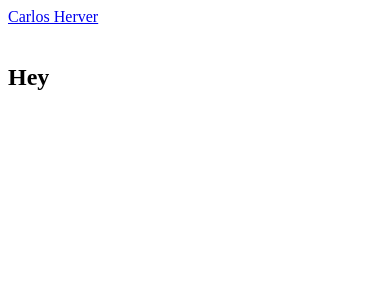
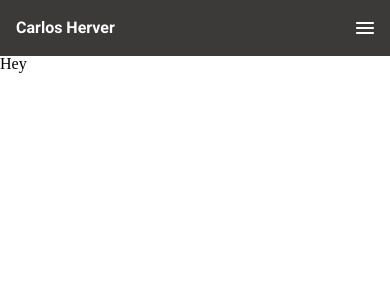
Before and after one commit to carloshs1994/portfolio-react, a React (Create React App) app: page / in a window 390 px wide. Shown: the top 300 px of the page. Built offline with nearby package versions, Linux system fonts and the light colour scheme.

Commit message:
Finish header for mobile version

```diff
--- a/src/App.js
+++ b/src/App.js
@@ -1,5 +1,6 @@
 import React from 'react';
 import Header from './components/Header';
+import './style/main.scss';
 
 function App() {
   return (
--- a/src/components/Header.js
+++ b/src/components/Header.js
@@ -1,11 +1,28 @@
 import React from 'react';
 import Hamburgerbutton from '../img/hamburger-button.svg';
+import CloseButton from '../img/close-button.svg';
+import Envelope from '../img/envelope.svg';
 
 const Header = () => (
   <header>
     <a href="/">Carlos Herver</a>
     <nav>
       <img src={Hamburgerbutton} alt="Hamburger button" />
+      <ul>
+        <li className="close">
+          <button type="button">
+            <img src={CloseButton} alt="close" />
+          </button>
+        </li>
+        <li><a href="#works-section-id">Portafolio</a></li>
+        <li><a href="#about-section-id">About</a></li>
+        <li><a href="#contact-section-id">Contact</a></li>
+        <li className="envelope">
+          <a href="/">
+            <img src={Envelope} alt="get my e-mail" />
+          </a>
+        </li>
+      </ul>
     </nav>
   </header>
 );
--- a/src/style/abstracts/_variables.scss
+++ b/src/style/abstracts/_variables.scss
@@ -1,6 +1,7 @@
 $title-orange: #FF6B00;
-$Crete: 'Crete Round', Arial, Helvetica, sans-serif;
-$Roboto: 'Roboto', Arial, Helvetica, sans-serif;
-$Poppins: 'Poppins' Arial, Helvetica, sans-serif;
+$Crete: 'Crete Round', serif;
+$Roboto: 'Roboto', sans-serif;
+$Poppins: 'Poppins', sans-serif;
+$Inter: Inter, Arial, Helvetica, sans-serif;
 $dark-background: #1C1A19;
 $gray-background: #3C3A39;
--- a/src/style/base/_typography.scss
+++ b/src/style/base/_typography.scss
@@ -1,14 +1,5 @@
-@font-face {
-  font-family: Roboto;
-  src: url(https://fonts.googleapis.com/css?family=Roboto);
-}
+@import url('https://fonts.googleapis.com/css2?family=Roboto:ital,wght@0,100;0,300;0,400;0,500;0,700;0,900;1,100;1,300;1,400;1,500;1,700;1,900&display=swap');
 
-@font-face {
-  font-family: Crete Round;
-  src: url(https://fonts.googleapis.com/css?family=Crete%20Round);
-}
+@import url('https://fonts.googleapis.com/css2?family=Crete+Round:ital@0;1&display=swap');
 
-@font-face {
-  font-family: Poppins;
-  src: url(https://fonts.googleapis.com/css?family=Poppins);
-}
+@import url('https://fonts.googleapis.com/css2?family=Poppins:ital,wght@0,100;0,200;0,300;0,400;0,500;0,600;0,700;0,800;0,900;1,100;1,200;1,300;1,400;1,500;1,600;1,700;1,800;1,900&display=swap');
--- a/src/style/layout/_header.scss
+++ b/src/style/layout/_header.scss
@@ -0,0 +1,65 @@
+header {
+  width: 100vw;
+  height: 3.5rem;
+  display: flex;
+  justify-content: space-between;
+  align-items: center;
+  padding: 0 1rem;
+  background-color: $gray-background;
+
+  a {
+    color: #fff;
+    font-family: $Roboto;
+    font-weight: 700;
+  }
+
+  nav {
+    display: flex;
+
+    ul {
+      display: flex;
+      flex-direction: column;
+      justify-content: flex-start;
+      align-items: center;
+      position: absolute;
+      top: 0;
+      left: -150%;
+      width: 100vw;
+      height: 100vh;
+      background-color: $gray-background;
+
+      li {
+        width: 85vw;
+        border-bottom: 1px solid #6F6C6B;
+        margin-top: 7.5vw;
+
+        &.close {
+          text-align: end;
+          border-bottom: none;
+        }
+
+        &.envelope {
+          display: none;
+        }
+
+        button {
+          margin-right: 1rem;
+          img {
+            width: 1.5rem;
+            height: 1.5rem;
+          }
+        }
+
+        a {
+          font-family: $Inter;
+          font-size: 32px;
+          font-style: normal;
+          font-weight: 700;
+          line-height: 44px;
+          letter-spacing: 0;
+          padding: 0 1rem;
+        }
+      }
+    }
+  }
+}
--- a/src/style/main.scss
+++ b/src/style/main.scss
@@ -0,0 +1,11 @@
+@import 'abstracts/variables';
+@import 'abstracts/mixins';
+@import 'base/reset';
+@import 'base/typography';
+@import 'layout/grid';
+@import 'layout/header';
+@import 'layout/navigation';
+@import 'layout/forms';
+@import 'components/buttons';
+@import 'components/card';
+@import 'pages/home';
```
Also changed, not shown: src/img/close-button.svg (added), src/img/envelope.svg (added).
